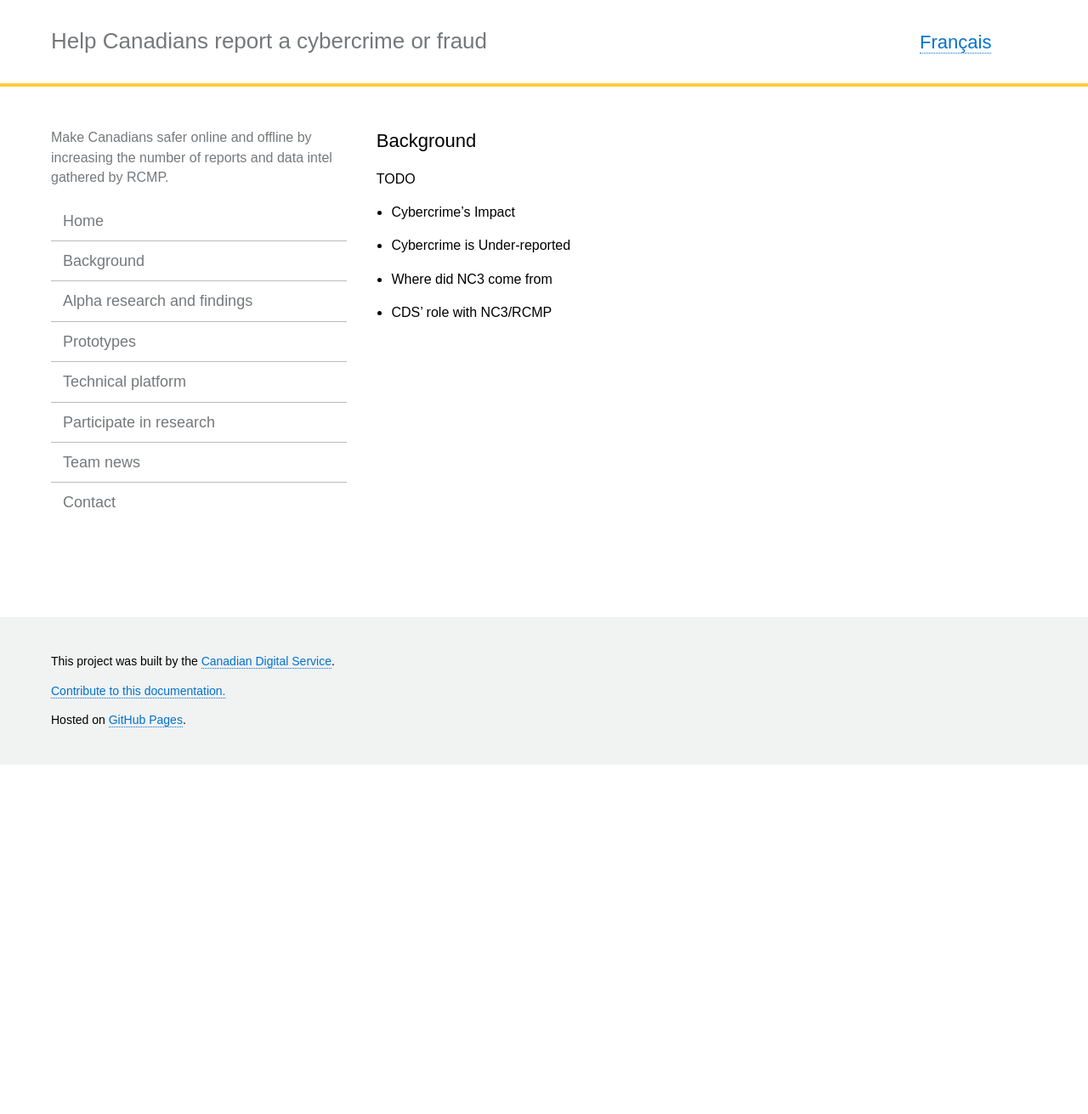
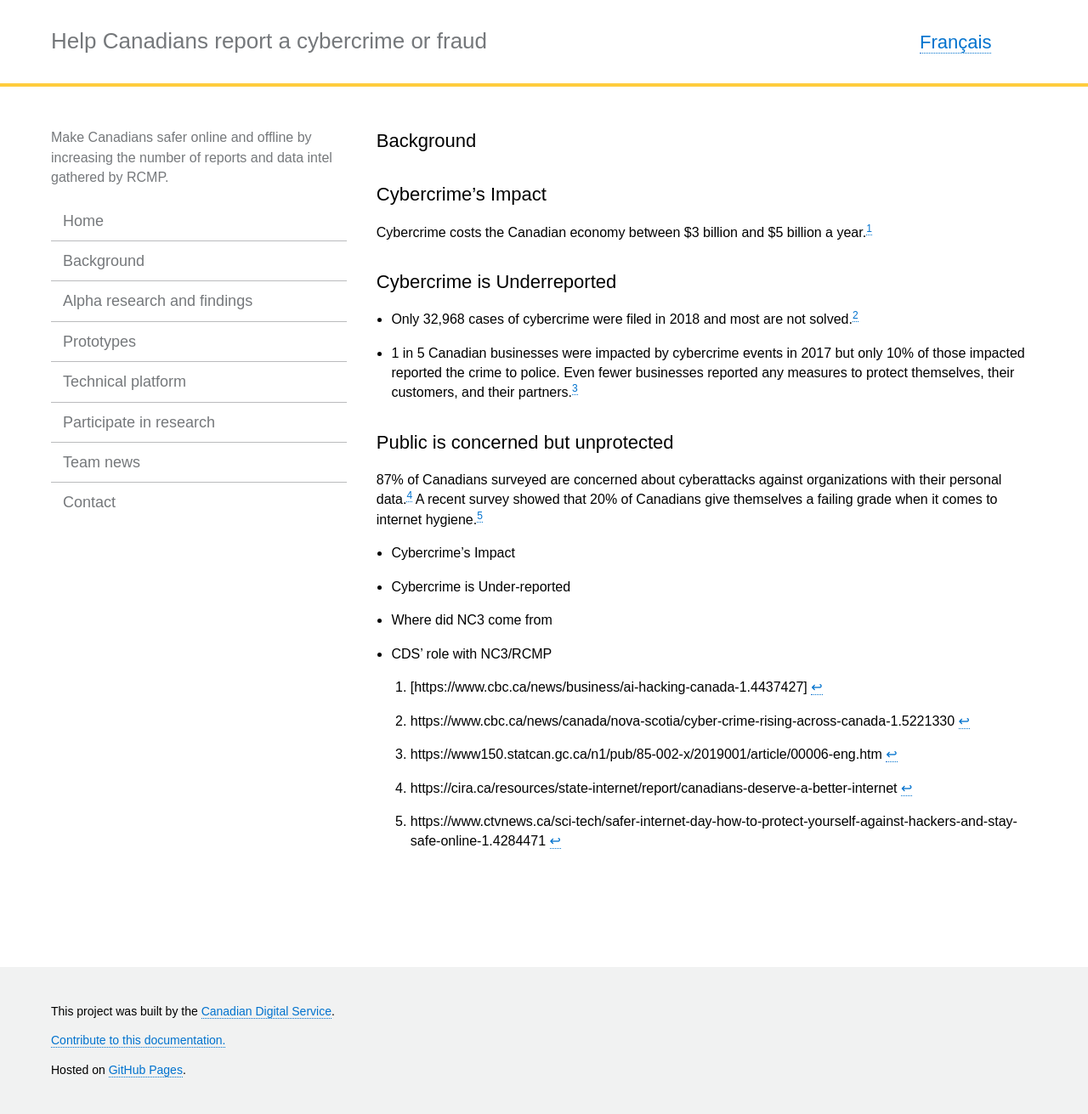
Before and after one commit to cds-snc/rcmp-report-a-cybercrime-alpha-documentation, a Jekyll site: the page built from _pages/en/background.md, in a window 1280 px wide. Shown: the whole page at 85% size. Built offline with Jekyll 4.4.1, drawn with Linux system fonts in a browser that asks for light colours; before the commit the page ends 900 px from its top, so only the background shows below that.

Commit message:
Add background information and stats.

```diff
--- a/_pages/en/background.md
+++ b/_pages/en/background.md
@@ -6,8 +6,31 @@ permalink: "/background/"
 trans_url: "/contexte/"
 ---
 
-TODO
+## Cybercrime's Impact
+Cybercrime costs the Canadian economy between $3 billion and $5
+billion a year.[^1]
+
+## Cybercrime is Underreported
+- Only 32,968 cases of cybercrime were filed in 2018 and most are not solved.[^2]
+
+- 1 in 5 Canadian businesses were impacted by cybercrime events in
+2017 but only 10% of those impacted reported the crime to
+police. Even fewer businesses reported any measures to protect
+themselves, their customers, and their partners.[^3]
+
+## Public is concerned but unprotected
+87% of Canadians surveyed are concerned about cyberattacks
+against organizations with their personal data.[^4]
+A recent survey showed that 20% of Canadians give themselves a
+failing grade when it comes to internet hygiene.[^5]
+
 - Cybercrime's Impact
 - Cybercrime is Under-reported
 - Where did NC3 come from
 - CDS' role with NC3/RCMP
+
+[^1]: [https://www.cbc.ca/news/business/ai-hacking-canada-1.4437427]
+[^2]: https://www.cbc.ca/news/canada/nova-scotia/cyber-crime-rising-across-canada-1.5221330
+[^3]: https://www150.statcan.gc.ca/n1/pub/85-002-x/2019001/article/00006-eng.htm
+[^4]: https://cira.ca/resources/state-internet/report/canadians-deserve-a-better-internet
+[^5]: https://www.ctvnews.ca/sci-tech/safer-internet-day-how-to-protect-yourself-against-hackers-and-stay-safe-online-1.4284471
```
Also changed, not shown: 1 other file.
